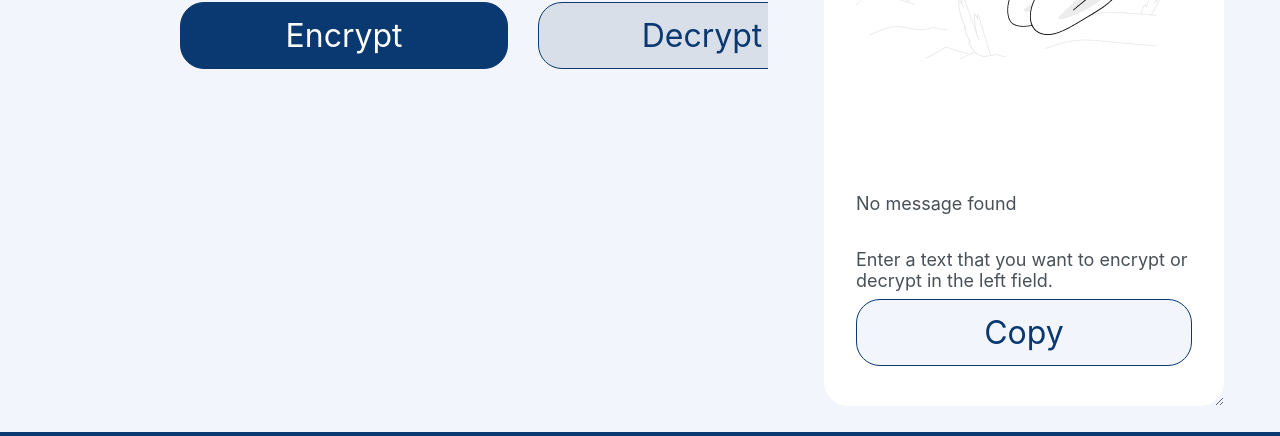
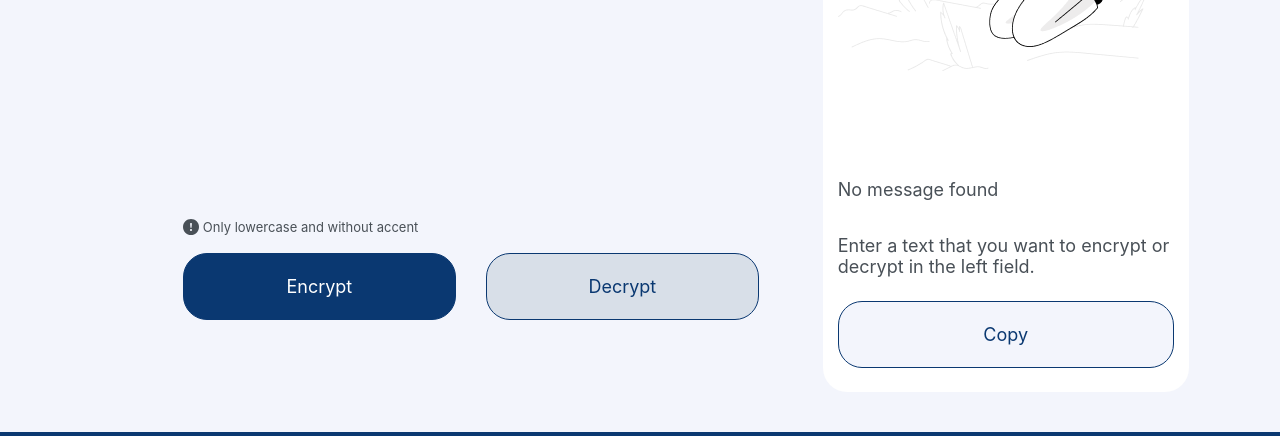
Before and after one commit to henrique-sk/text-decoder, a plain HTML site: page index.html in a window 1280 px wide. Shown: the part 309-745 px from the top of the page. Drawn offline with Linux system fonts and the light colour scheme.

Commit message:
Update Style

```diff
--- a/index.html
+++ b/index.html
@@ -15,8 +15,16 @@
   </head>
   <body>
     <header>
-      <img class="logo logo-alura" src="images/logo-alura.png" alt="Alura's logo" />
-      <img class="logo logo-safe" src="images/safe-cryptor-logo-blue.png" alt="">
+      <img
+        class="logo logo-alura"
+        src="images/logo-alura.png"
+        alt="Alura's logo"
+      />
+      <img
+        class="logo logo-safe"
+        src="images/safe-cryptor-logo-blue.png"
+        alt=""
+      />
     </header>
     <main>
       <section class="text-input">
@@ -26,14 +34,12 @@
             rows="4"
             placeholder="Enter your text"
           ></textarea>
-        <div class="information">
-          <p>Only lowercase and without accent</p>
-        </div>
+          <span class="information">Only lowercase and without accent</span>
         <div class="buttons">
-          <button class="btn-encrypt" onclick="btnDecrypter('encrypt')">
+          <button class="btn-encrypt" onclick="btnDecryptor('encrypt')">
             Encrypt
           </button>
-          <button class="btn-decrypt" onclick="btnDecrypter('decrypt')">
+          <button class="btn-decrypt" onclick="btnDecryptor('decrypt')">
             Decrypt
           </button>
         </div>
--- a/style.css
+++ b/style.css
@@ -29,20 +29,29 @@ header {
 
 main {
   display: grid;
-  grid-template-columns: repeat(5, 1fr);
+  grid-template-columns: repeat(14, 1fr);
   justify-self: center;
+  max-height: 1200px;
+  height: 100%;
 }
 
 .text-input {
-  grid-column: 1 / 4;
-  width: 100%;
-  margin-left: 180px;
+  grid-column: 3 / 10;
+  display: flex;
+  flex-direction: column;
+  margin: 5% 10% 5% 0;
+  justify-content: top;
+}
+
+textarea {
+  resize: none;
 }
 
 .text-area {
   border: none;
   color: #0a3871;
   margin: 90px 0 0;
+  min-height: 60%;
   text-transform: lowercase;
 }
 
@@ -56,7 +65,12 @@ main {
 
 .information {
   color: #495057;
-  font-size: 18px;
+  padding: 0 0 0 20px;
+  font-size: 13px;
+  align-self: flex-start;
+  background-image: url(images/exclamation-circle.svg);
+  background-repeat: no-repeat;
+  background-size: contain;
 }
 
 .buttons {
@@ -72,6 +86,7 @@ main {
   color: #0a3871;
   cursor: pointer;
   height: 67px;
+  font-size: 18px;
 }
 
 .btn-encrypt {
@@ -88,17 +103,14 @@ main {
 }
 
 .text-output {
-  grid-column: 4 / 6;
-  width: 100%;
+  grid-column: 10 / 14;
   display: flex;
-  border: none;
   justify-content: center;
   align-items: top;
-  margin: 5% 0 5% 0;
+  margin: 40px 0 40px 0;
 }
 
 .message {
-  display: flex;
   background: #ffffff;
   background-image: url(images/dummy.png);
   background-position: 50% 10%;
@@ -135,7 +147,7 @@ main {
   position: absolute;
   width: 336px;
   align-self: flex-end;
-  margin: 0 0 40px;
+  margin: 0 0 24px;
 }
 
 footer {
```
Lines whose indentation alone changed are shown as unchanged.
